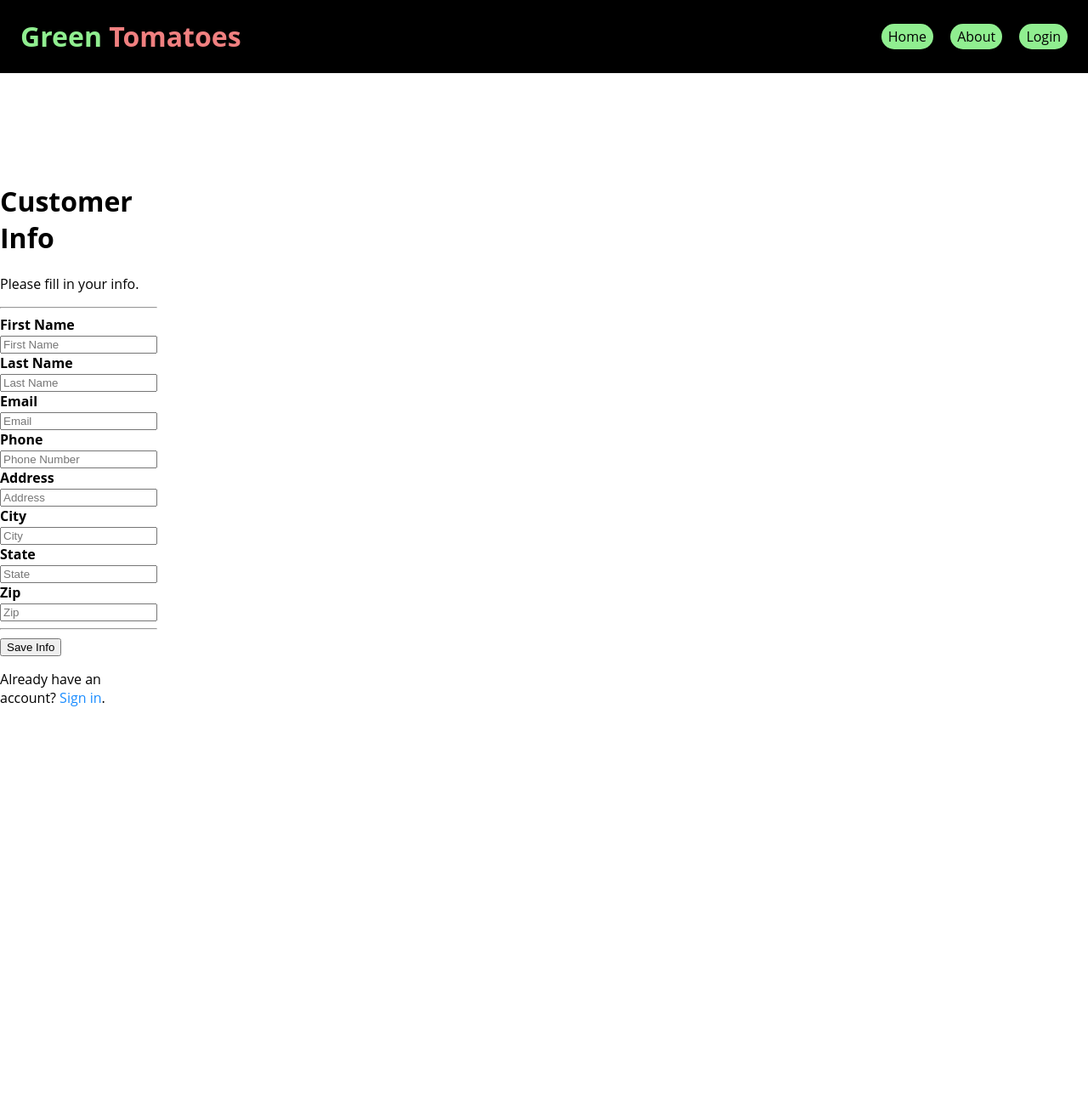
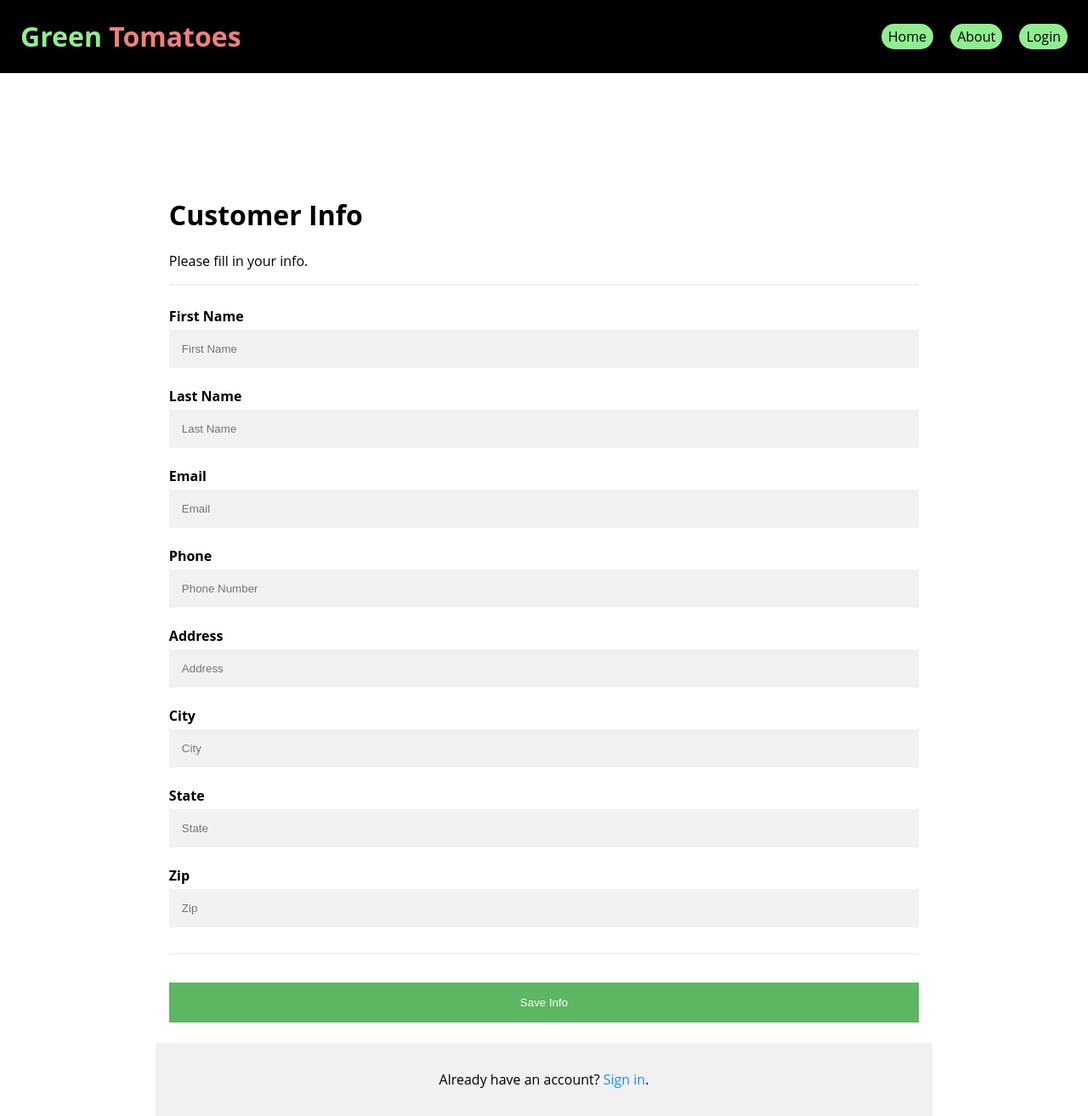
Before and after one commit to Box-Analyst/green-tomatoes, a PHP site: page /customerinfo2.html in a window 1280 px wide. Shown: the whole page at 85% size. Before the commit the page ends 831 px from the top, so only its background shows below. Run offline with PHP 8.4, Linux system fonts and the light colour scheme.

Commit message:
Update style.css

```diff
--- a/style.css
+++ b/style.css
@@ -21,16 +21,74 @@ header {
   width: 100%;
 }
 
+* {
+  box-sizing: border-box;
+}
+
+/* Add padding to containers */
+.container {
+  padding: 16px;
+  background-color: white;
+}
+
+/* Full-width input fields */
+input[type=text],
+input[type=password] {
+  width: 100%;
+  padding: 15px;
+  margin: 5px 0 22px 0;
+  display: inline-block;
+  border: none;
+  background: #f1f1f1;
+}
+
+input[type=text]:focus,
+input[type=password]:focus {
+  background-color: #ddd;
+  outline: none;
+}
+
+/* Overwrite default styles of hr */
+hr {
+  border: 1px solid #f1f1f1;
+  margin-bottom: 25px;
+}
+
+/* Set a style for the submit button */
+.signinbtn,
+.registerbtn {
+  background-color: #4CAF50;
+  color: white;
+  padding: 16px 20px;
+  margin: 8px 0;
+  border: none;
+  cursor: pointer;
+  width: 100%;
+  opacity: 0.9;
+}
+
+.signinbtn:hover,
+.registerbtn:hover {
+  opacity: 1;
+}
+
+/* Add a blue text color to links */
+a {
+  color: dodgerblue;
+}
+
+/* Set a grey background color and center the text of the "sign in" section */
+.signin {
+  background-color: #f1f1f1;
+  text-align: center;
+}
+
 #green {
   color: lightgreen;
 }
 
 #red {
   color: lightcoral;
-}
-
-nav {
-  margin-right: 3em;
 }
 
 nav ul {
@@ -84,8 +142,47 @@ main {
   background-position: center;*/
 }
 
-main p {
+main * {
   grid-column: 2;
+}
+
+#slides {
+  max-width: 100%;
+  height: auto;
+  border: 5px solid black;
+  border-radius: 2em;
+}
+
+main #welcome {
+  text-align: center;
+  padding-bottom: 5em;
+  height: 100%;
+}
+
+main h3 {
+  text-align: center;
+}
+
+main #welcome h3 {
+  margin-bottom: -0.5em;
+}
+
+main #welcome #morebtn {
+  margin-top: 2em;
+}
+
+main #more {
+  color: black;
+}
+
+main #resCard {
+  background-color: whitesmoke;
+  border: 2.5px solid gray;
+  border-radius: 1em;
+  margin-top: 1em;
+  margin-bottom: 1em;
+  padding-left: 1em;
+  padding-right: 1em;
 }
 
 footer {
@@ -132,9 +229,17 @@ a:active {
     width: 100%;
     margin-left: -1.5em;
     padding-left: 1.5em;
+    padding-right: 1.5em;
     justify-content: space-between;
     animation-name: mobiMenuOpen;
     animation-duration: 1s;
+  }
+
+  #slides {
+    display: block;
+    max-width: 175%;
+    margin-left: -50%;
+    height: auto;
   }
 
   @keyframes mobiMenuOpen {
@@ -157,10 +262,6 @@ a:active {
     }
   }
 
-  header #menuClose {
-    margin-right: 3em;
-  }
-
   main {
     grid-template-columns: 1fr 10fr 1fr;
     padding-top: 6em;
```
